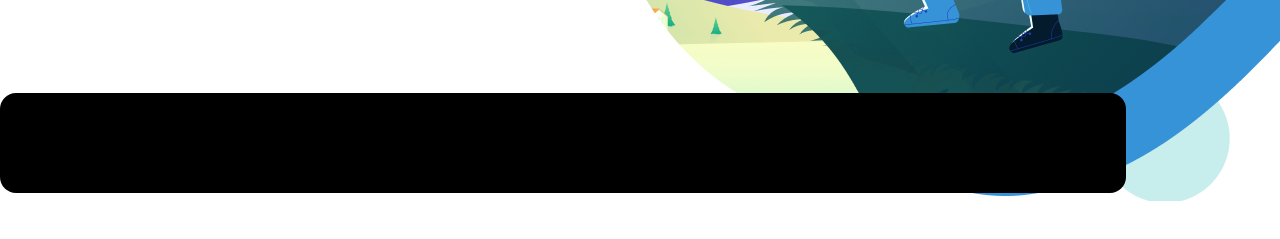
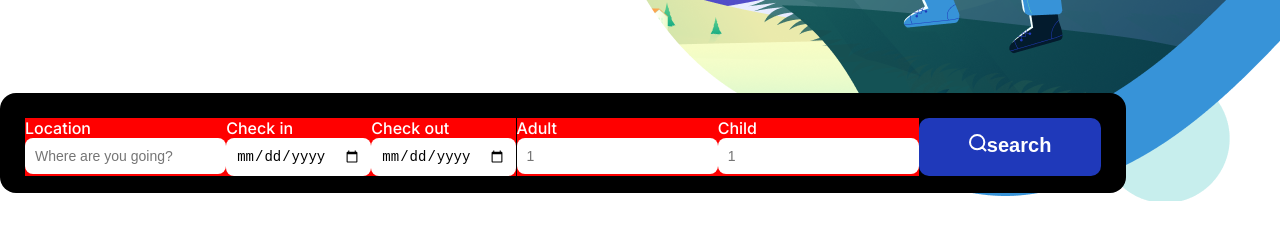
Before and after one commit to Midengrows1/TravelXpro, a plain HTML site: page index.html in a window 1280 px wide. Shown: the part 599-838 px from the top of the page. Drawn offline with Linux system fonts and the light colour scheme.

Commit message:
first deploy

```diff
--- a/css/index.scss
+++ b/css/index.scss
@@ -103,7 +103,6 @@ $black04: #e5e5e5;
   height: 100%;
 }
 .first-screen {
-
   padding: 100px 0;
   display: flex;
   justify-content: center;
@@ -125,6 +124,28 @@ $black04: #e5e5e5;
     width: 88%;
     height: 100px;
     background-color: #000;
-    border-radius:16px;
+    border-radius: 16px;
+    &_content {
+      color: #fff;
+      display: flex;
+      justify-content: space-between;
+      padding: 25px;
+    }
+  }
+  .details-item {
+    background-color: red;
+    input {
+      padding: 10px;
+      border-radius: 8px;
+      outline: none;
+      border: none;
+      font-size: 14px;
+      font-weight: 400;
+    }
+  }
+  .search {
+    display: flex;
+    font-size: 20px;
+
   }
 }
--- a/index.html
+++ b/index.html
@@ -37,9 +37,32 @@
                 </p>
               </div>
               <div class="first-screen-details">
-                <div class="first-screen-details_content">
-
-                </div>
+                <form action="#" class="first-screen-details_content">
+                  <div class="details-item">
+                    <h3 class="text05">Location</h3>
+                    <input type="text" placeholder="Where are you going?" />
+                  </div>
+                  <div class="details-item">
+                    <h3 class="text05">Check in</h3>
+                    <input type="date" placeholder="Add dates" />
+                  </div>
+                  <div class="details-item">
+                    <h3 class="text05">Check out</h3>
+                    <input type="date" placeholder="Add dates" />
+                  </div>
+                  <div class="details-item">
+                    <h3 class="text05">Adult</h3>
+                    <input type="text" placeholder="1" />
+                  </div>
+                  <div class="details-item">
+                    <h3 class="text05">Child</h3>
+                    <input type="text" placeholder="1" />
+                  </div>
+                  <button type="submit" class="default-btn search">
+                   <img src="./assets/search.svg" alt="" />
+                    search
+                  </button>
+                </form>
               </div>
             </section>
           </main>
```
Also changed, not shown: assets/search.svg (added), css/index.css, 1 other file.
